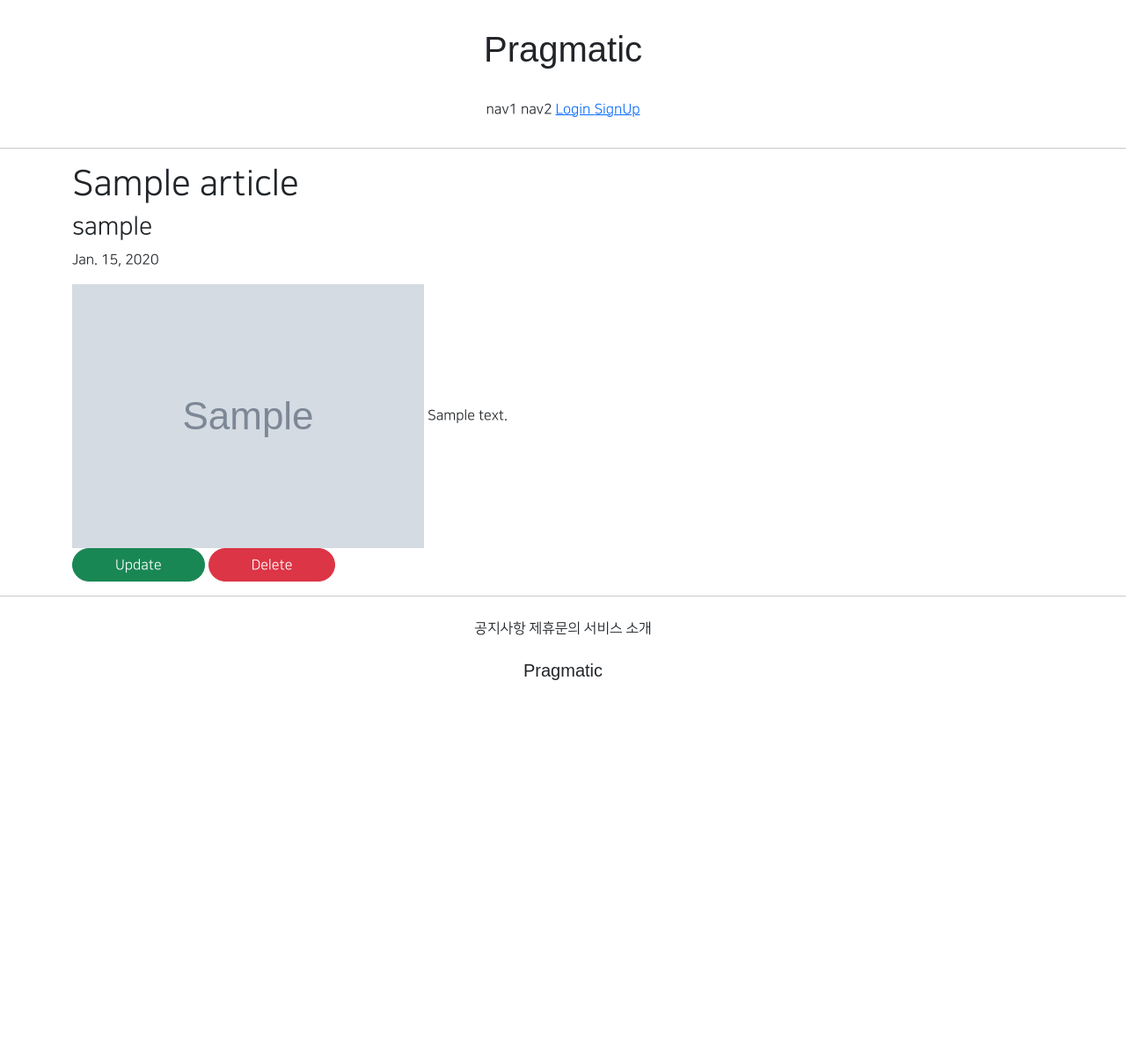
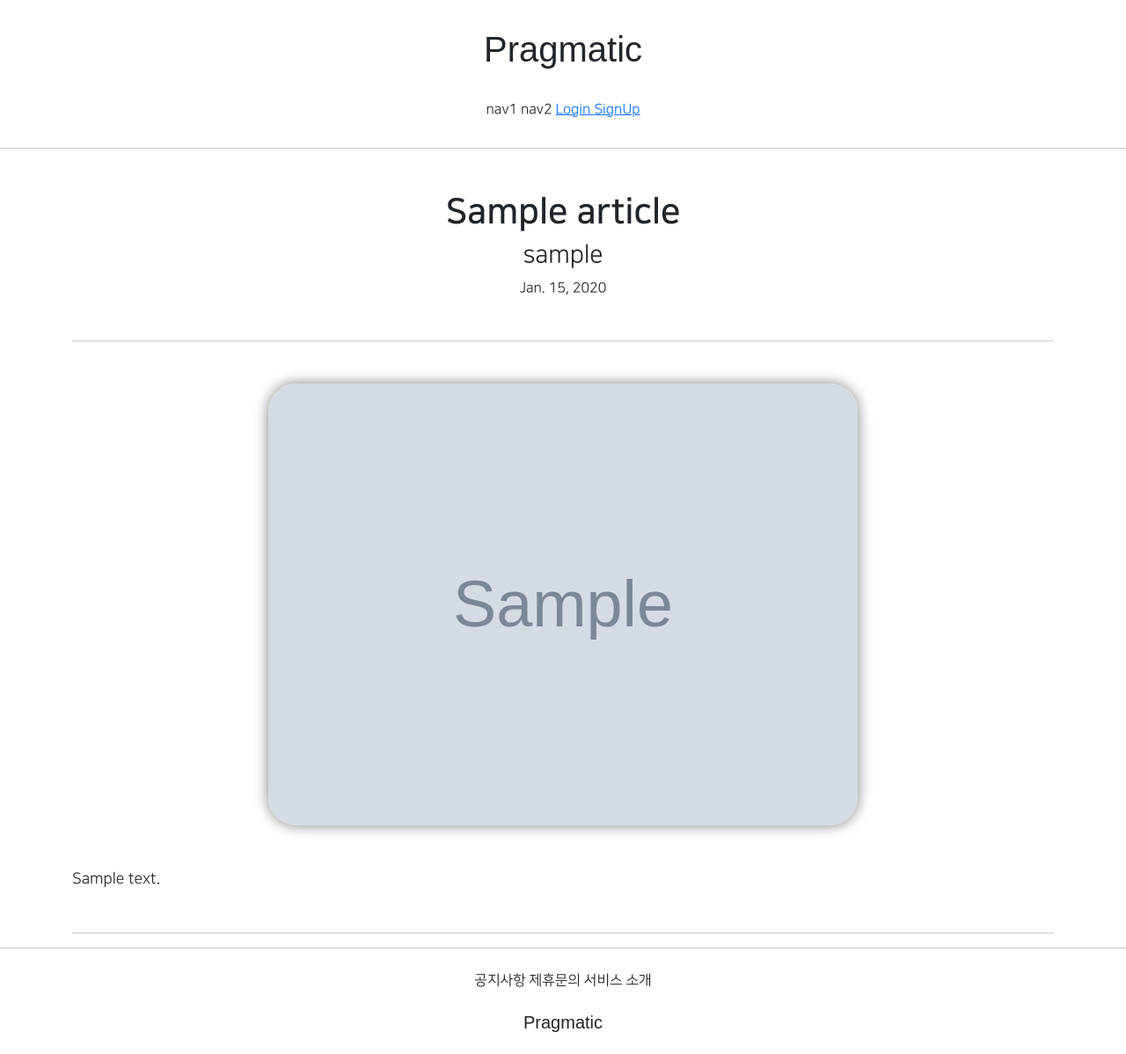
Before and after one commit to yeoni-ni/Web_Application, a Django app: page /articles/detail/1 in a window 1280 px wide. Shown: the whole page at 88% size. Before the commit the page ends 773 px from the top, so only its background shows below. Run offline with Django 3.2, Linux system fonts and the light colour scheme; tables that the repository leaves empty hold one stand-in row (values such as "Sample post"); grey boxes marked "Sample" are stand-in pictures; parts of the project's set-up code (start-up, migrations or seed data) failed here and were passed over; some libraries are stand-ins or nearby versions; some web fonts are replaced.

Commit message:
8/5 class 6ban commit 2

```diff
--- a/articleapp/templates/articleapp/detail.html
+++ b/articleapp/templates/articleapp/detail.html
@@ -1,17 +1,23 @@
 {% extends 'base.html' %}
 
 {% block content %}
-    <div class="container">
-        <div>
+    <div class="container text-center">
+        <div class="my-5">
             {#   제목, 글쓴이, 작성일자   #}
-            <h1>{{ target_article.title }}</h1>
+            <h1 class="NNS_B">{{ target_article.title }}</h1>
             <h3>{{ target_article.writer.profile.nickname }}</h3>
             <p>{{ target_article.created_at }}</p>
         </div>
-        <div>
+        <hr>
+        <div class="my-5">
             {#   게시글 대표 이미지, 게시글 내용   #}
-            <img src="{{ target_article.image.url }}" alt="">
-            {{ target_article.content }}
+            <img src="{{ target_article.image.url }}"
+                 class="article_image"
+                 alt="">
+            <div class="article_content my-5">
+                {{ target_article.content }}
+            </div>
+            {% if target_article.writer == user %}
             {#    update, delete 주소 가져오기   #}
             <div>
                 <a href="{% url 'articleapp:update' pk=target_article.pk %}"
@@ -23,6 +29,12 @@
                     Delete
                 </a>
             </div>
+            {% endif %}
+        </div>
+        <hr>
+
+        <div>
+            {#   댓글 내용, 댓글 작성     #}
         </div>
     </div>
 
--- a/static/base.css
+++ b/static/base.css
@@ -17,18 +17,15 @@
     max-width: 500px;
     padding: 1rem 1.5rem;
 }
-
 .profile_image{
     height: 12rem;
     width: 12rem;
     border-radius: 20rem;
     object-fit: cover;
 }
-
 .NNS_B{
     font-family: "NanumSquareB", cursive;
 }
-
 .round_button{
     color : black;
     text-decoration: none;
@@ -37,7 +34,16 @@
     padding: .3rem;
 
 }
-
 .round_button:hover{
     color: dimgray;
 }
+
+.article_image{
+    width: 60%;
+    border-radius: 2rem;
+    box-shadow: 0 0 1rem grey;
+}
+.article_content{
+    text-align: left;
+    font-size: 1.1rem;
+}
```
